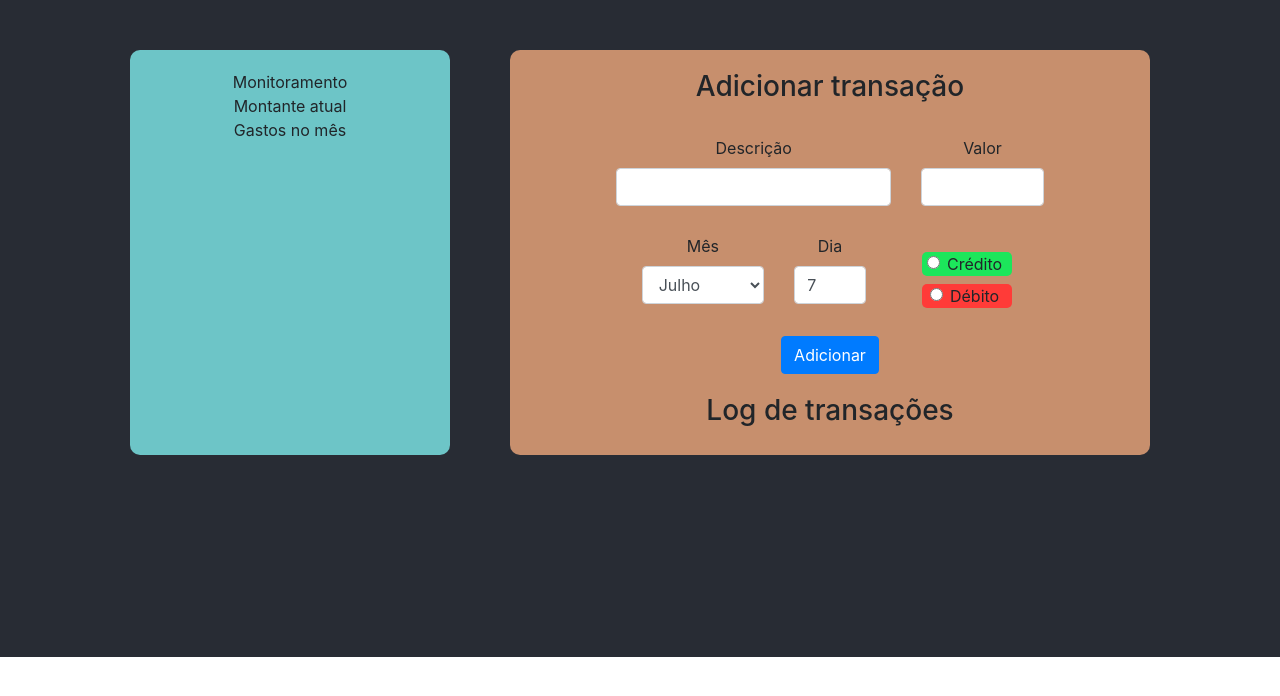
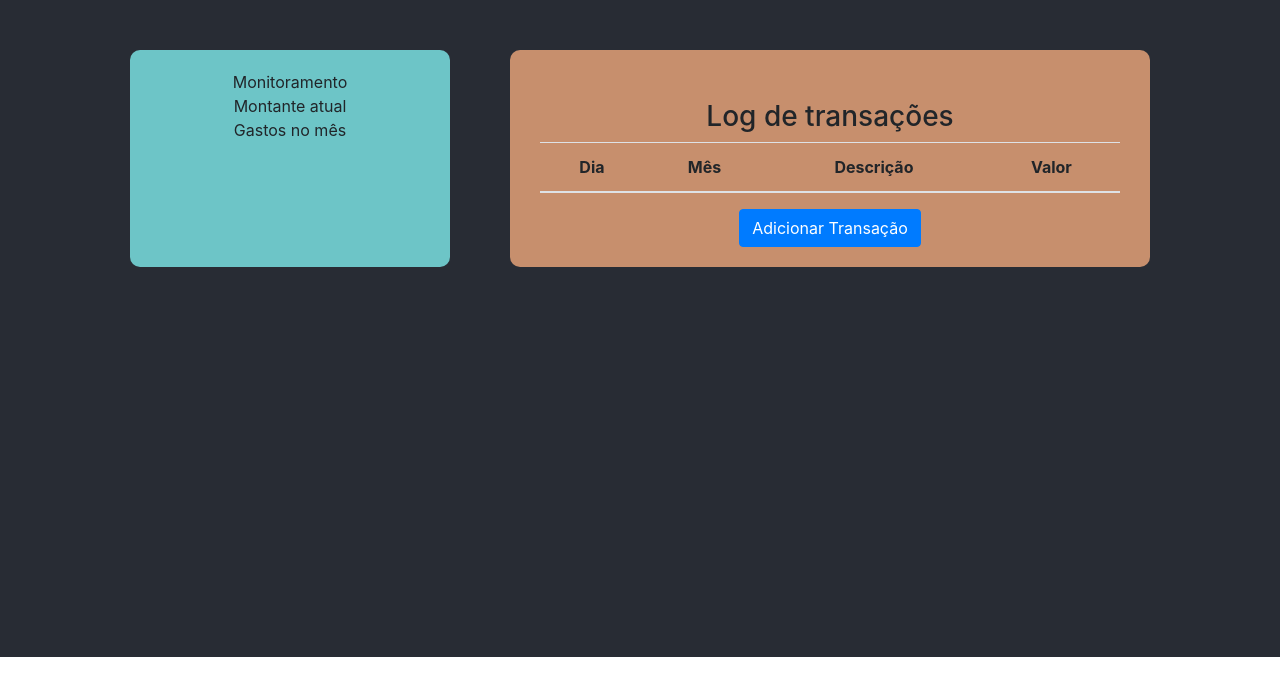
Before and after one commit to laisrhianne/finances-app, a React (Create React App) app: page / in a window 1280 px wide. Shown: the top 696 px of the page. Built offline with nearby package versions, Linux system fonts and the light colour scheme.

Commit message:
table added

```diff
--- a/src/App.js
+++ b/src/App.js
@@ -1,6 +1,6 @@
 import React, { useState } from 'react';
 import './App.css';
-import { Container, Col, Row } from 'reactstrap';
+import { Container, Col, Row, Button, Modal, ModalHeader, ModalBody } from 'reactstrap';
 import TransactionForm from './components/TransactionForm';
 import TransactionLog from './components/TransactionLog';
 
@@ -8,7 +8,13 @@ function App() {
   const [transactions, setTransactions] = useState([]);
 
   function addTransaction(transaction){
-    setTransactions(transaction);
+    setTransactions(transaction, ...transactions);
+  }
+
+  const [modal, setModal] = useState(false);
+
+  function toggleModal() {
+    setModal(!modal);
   }
 
   return (
@@ -28,8 +34,14 @@ function App() {
             <br />
           </Col>
           <Col sm='6' style={styles.main}>
-            <TransactionForm addTransaction={addTransaction} />
             <TransactionLog transactions={transactions} />
+            <Button color='primary' onClick={toggleModal}>Adicionar Transação</Button>
+            <Modal isOpen={modal} toggle={toggleModal}>
+              <ModalHeader toggle={toggleModal}>Adicionar Transação</ModalHeader>
+              <ModalBody>
+                <TransactionForm addTransaction={addTransaction} />
+              </ModalBody>
+            </Modal>
           </Col>
         </Row>
       </Container>
--- a/src/components/TransactionForm.js
+++ b/src/components/TransactionForm.js
@@ -51,9 +51,7 @@ export default function Transactionform(addTransaction) {
   }
 
   return (
-    <Container>
-      <h3>Adicionar transação</h3>
-      <br />
+    <Container style={styles.container}>
       <Form>
         <Row style={styles.row}>
           <Col sm='6'>
@@ -101,7 +99,7 @@ export default function Transactionform(addTransaction) {
               <option value='11'>Dezembro</option>
             </Input>
           </Col>
-          <Col sm='2'>
+          <Col sm='3'>
             <Label>Dia</Label>
             <Input
               type='number'
@@ -148,7 +146,10 @@ export default function Transactionform(addTransaction) {
 }
 
 const styles = {
-  container: {},
+  container: {
+      paddingTop: 20,
+      paddingBottom: 20,
+  },
   check: {
     marginTop: 'auto',
     marginBottom: 'auto',
@@ -158,13 +159,13 @@ const styles = {
     backgroundColor: '#1CE65B',
     borderRadius: 5,
     width: 90,
-    paddingLeft: 15,
+    paddingLeft: 25,
   },
   debit: {
     backgroundColor: '#FF3B38',
     borderRadius: 5,
     width: 90,
-    paddingLeft: 15,
+    paddingLeft: 25,
   },
   row: {
     alignItems: 'center',
--- a/src/components/TransactionLog.js
+++ b/src/components/TransactionLog.js
@@ -1,11 +1,53 @@
 import React from 'react';
-import { Container } from 'reactstrap';
+import { Container, Table } from 'reactstrap';
 
 export default function TransactionLog(transactions) {
-    return (
-        <Container>
-            <h3>Log de transações</h3>
+  let listOfTransactions = [];
+  if (transactions.length > 10) {
+    listOfTransactions = transactions.slice(0, 9);
+  } else {
+    listOfTransactions = transactions;
+  }
 
-        </Container>
-    );
+  function renderTable() {
+    if (listOfTransactions) {
+      return listOfTransactions.map((transaction) => {
+        return (
+          <tr
+            style={{
+              backgroundColor: transaction.credit ? '#1CE65B' : '#FF3B38',
+            }}
+          >
+            <td>{transaction.day}</td>
+            <td>{transaction.month}</td>
+            <td>{transaction.description}</td>
+            <td>{transaction.value}</td>
+          </tr>
+        );
+      });
+    }
+  }
+
+  return (
+    <Container style={styles.container}>
+      <h3>Log de transações</h3>
+      <Table>
+        <thead>
+          <tr>
+            <th>Dia</th>
+            <th>Mês</th>
+            <th>Descrição</th>
+            <th>Valor</th>
+          </tr>
+        </thead>
+        <tbody>{renderTable}</tbody>
+      </Table>
+    </Container>
+  );
 }
+
+const styles = {
+  container: {
+    marginTop: 30,
+  },
+};
```
